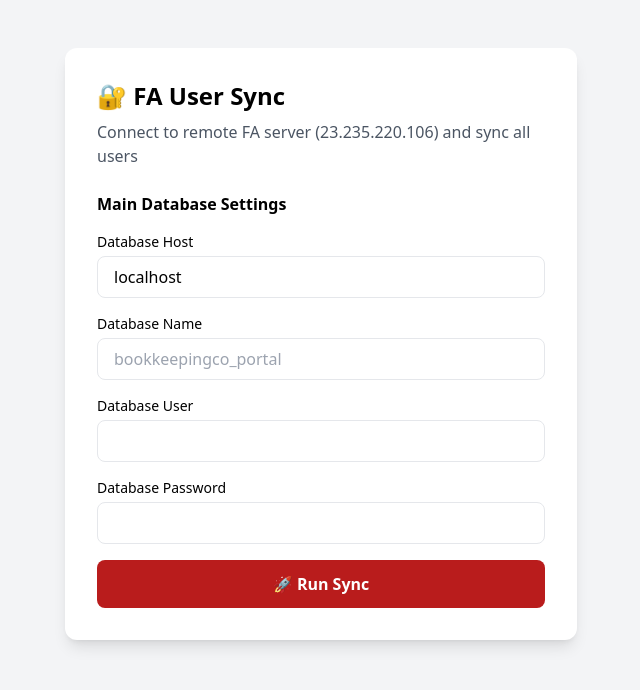
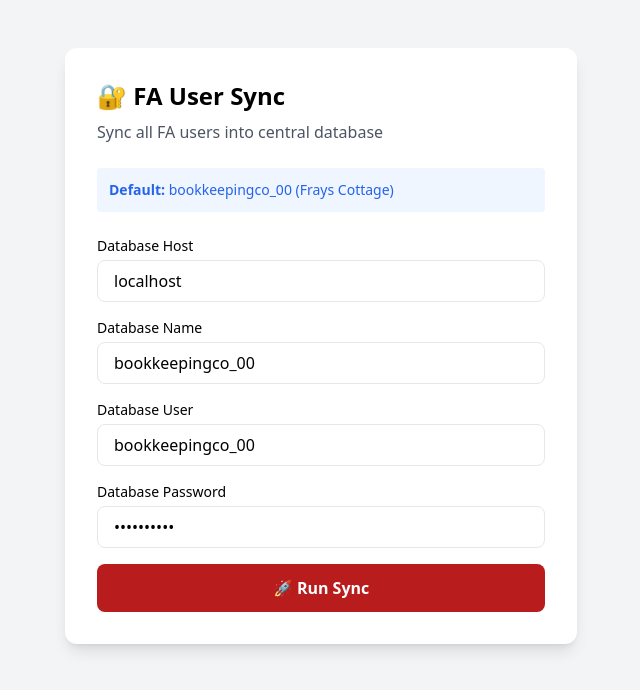
Before and after one commit to junyso/Frays-Cottage-Bookkeeping-Services-Website, a PHP site: page /portal/sync-fa-users.php in a window 1280 px wide. Shown: the top 690 px of the page, without its empty margins (319-959 px from the left). Run offline with PHP 8.4, Linux system fonts and the light colour scheme; some libraries are stand-ins or nearby versions.

Commit message:
Use bookkeepingco_00 as default central database

```diff
--- a/sync-fa-users.php
+++ b/sync-fa-users.php
@@ -1,9 +1,11 @@
 <?php
 /**
- * FA USER SYNC - Server Execution Mode
+ * FA USER SYNC - Central Database Mode
+ *
+ * This script syncs users from ALL FA instances into ONE central database.
  *
  * Upload and run: php sync-fa-users.php
- * Or access via browser
+ * Or access via browser: https://yourdomain.com/sync-fa-users.php
  */
 
 // FA Instances Configuration
@@ -40,7 +42,7 @@ $FA_INSTANCES = [
     'nidarshini' => ['name' => 'Nidarshini', 'version' => '2.4.18']
 ];
 
-// FA Database Credentials - ALL ON REMOTE SERVER 23.235.220.106
+// FA Database Credentials - All on localhost (same server)
 $FA_DATABASES = [
     'northernwarehouse' => ['database' => 'bookkeepingco_fron93', 'user' => 'bookkeepingco_fron93', 'pass' => '5]9fmNS4(p'],
     'madamz' => ['database' => 'bookkeepingco_fron75', 'user' => 'bookkeepingco_fron75', 'pass' => 'p5!.09TS03'],
@@ -74,8 +76,13 @@ $FA_DATABASES = [
     'nidarshini' => ['database' => 'bookkeepingco_fron341', 'user' => 'bookkeepingco_fron341', 'pass' => 'w93p6A(S9']
 ];
 
-// Remote FA Server (where all FA databases live)
-define('FA_SERVER', '23.235.220.106');
+// DEFAULT: Use bookkeepingco_00 as central database
+$CENTRAL_DB = [
+    'host' => 'localhost',
+    'database' => 'bookkeepingco_00',
+    'user' => 'bookkeepingco_00',
+    'pass' => '8pS@h41!17'
+];
 
 if (php_sapi_name() === 'cli' || isset($_POST['run'])) {
     runSync();
@@ -84,7 +91,7 @@ if (php_sapi_name() === 'cli' || isset($_POST['run'])) {
 }
 
 function showForm() {
-    global $FA_SERVER;
+    global $CENTRAL_DB;
     ?>
 <!DOCTYPE html>
 <html>
@@ -98,26 +105,27 @@ function showForm() {
     <div class="max-w-lg mx-auto">
         <div class="bg-white rounded-xl shadow-lg p-8">
             <h1 class="text-2xl font-bold mb-2">🔐 FA User Sync</h1>
-            <p class="text-gray-600 mb-6">Connect to remote FA server (<?= htmlspecialchars(FA_SERVER) ?>) and sync all users</p>
-
+            <p class="text-gray-600 mb-6">Sync all FA users into central database</p>
+            <p class="text-sm text-blue-600 mb-6 bg-blue-50 p-3 rounded">
+                <strong>Default:</strong> bookkeepingco_00 (Frays Cottage)
+            </p>
             <form method="POST">
-                <h3 class="font-semibold mb-4">Main Database Settings</h3>
                 <div class="space-y-4">
                     <div>
                         <label class="block text-sm font-medium mb-1">Database Host</label>
-                        <input type="text" name="host" value="localhost" class="w-full px-4 py-2 border rounded-lg" required>
+                        <input type="text" name="host" value="<?= htmlspecialchars($CENTRAL_DB['host']) ?>" class="w-full px-4 py-2 border rounded-lg" required>
                     </div>
                     <div>
                         <label class="block text-sm font-medium mb-1">Database Name</label>
-                        <input type="text" name="database" placeholder="bookkeepingco_portal" class="w-full px-4 py-2 border rounded-lg" required>
+                        <input type="text" name="database" value="<?= htmlspecialchars($CENTRAL_DB['database']) ?>" class="w-full px-4 py-2 border rounded-lg" required>
                     </div>
                     <div>
                         <label class="block text-sm font-medium mb-1">Database User</label>
-                        <input type="text" name="user" class="w-full px-4 py-2 border rounded-lg" required>
+                        <input type="text" name="user" value="<?= htmlspecialchars($CENTRAL_DB['user']) ?>" class="w-full px-4 py-2 border rounded-lg" required>
                     </div>
                     <div>
                         <label class="block text-sm font-medium mb-1">Database Password</label>
-                        <input type="password" name="pass" class="w-full px-4 py-2 border rounded-lg">
+                        <input type="password" name="pass" value="<?= htmlspecialchars($CENTRAL_DB['pass']) ?>" class="w-full px-4 py-2 border rounded-lg">
                     </div>
                     <button type="submit" name="run" value="1" class="w-full bg-red-700 text-white py-3 rounded-lg font-semibold hover:bg-red-800">
                         🚀 Run Sync
@@ -138,15 +146,15 @@ function runSync() {
     // Get credentials
     $MAIN_DB = [
         'host' => $_POST['host'] ?: 'localhost',
-        'database' => $_POST['database'],
-        'user' => $_POST['user'],
-        'pass' => $_POST['pass']
+        'database' => $_POST['database'] ?: 'bookkeepingco_00',
+        'user' => $_POST['user'] ?: 'bookkeepingco_00',
+        'pass' => $_POST['pass'] ?: '8pS@h41!17'
     ];
 
     echo "╔══════════════════════════════════════════════════════════════╗\n";
-    echo "║           FA USER SYNC - Remote Server Mode                ║\n";
+    echo "║           FA USER SYNC - Central Database Mode             ║\n";
     echo "╚══════════════════════════════════════════════════════════════╝\n";
-    echo "FA Server: " . FA_SERVER . "\n\n";
+    echo "Central DB: {$MAIN_DB['database']} @ {$MAIN_DB['host']}\n\n";
 
     $startTime = microtime(true);
     $connected = 0;
@@ -161,13 +169,14 @@ function runSync() {
             $MAIN_DB['pass'],
             [PDO::ATTR_ERRMODE => PDO::ERRMODE_EXCEPTION]
         );
-        echo "✓ Connected to main database: {$MAIN_DB['database']}\n\n";
+        echo "✓ Connected: {$MAIN_DB['database']}\n\n";
     } catch (PDOException $e) {
-        echo "ERROR: Cannot connect to main database:\n" . $e->getMessage() . "\n";
+        echo "ERROR: Cannot connect to main database:\n" . $e->getMessage() . "\n\n";
+        echo "Tip: Make sure the user '{$MAIN_DB['user']}' has access to '{$MAIN_DB['database']}' in cPanel → MySQL Databases.\n";
         exit(1);
     }
 
-    // Create table
+    // Create unified_users table
     echo "Creating unified_users table...\n";
     $sql = "CREATE TABLE IF NOT EXISTS unified_users (
         id INT AUTO_INCREMENT PRIMARY KEY,
@@ -189,15 +198,14 @@ function runSync() {
     $mainPDO->exec($sql);
     echo "✓ Table ready.\n\n";
 
-    echo "Processing " . count($FA_DATABASES) . " FA instances on " . FA_SERVER . "...\n\n";
+    echo "Processing " . count($FA_DATABASES) . " FA instances...\n\n";
 
     foreach ($FA_DATABASES as $key => $dbConfig) {
         echo "[" . str_pad($key, 20) . "] ";
 
         try {
-            // Connect to FA database on REMOTE SERVER
             $faPDO = new PDO(
-                "mysql:host=" . FA_SERVER . ";dbname={$dbConfig['database']};charset=utf8mb4",
+                "mysql:host=localhost;dbname={$dbConfig['database']};charset=utf8mb4",
                 $dbConfig['user'],
                 $dbConfig['pass'],
                 [PDO::ATTR_ERRMODE => PDO::ERRMODE_EXCEPTION]
@@ -241,7 +249,7 @@ function runSync() {
 
         } catch (PDOException $e) {
             $failed++;
-            $errors[] = $key . ": " . substr($e->getMessage(), 0, 60);
+            $errors[] = $key . ": " . substr($e->getMessage(), 0, 50);
             echo "✗ ERROR\n";
         }
     }
@@ -251,12 +259,12 @@ function runSync() {
     echo "\n╔══════════════════════════════════════════════════════╗\n";
     echo "║              SYNC COMPLETE                           ║\n";
     echo "╚══════════════════════════════════════════════════════╝\n";
-    echo "Time: {$elapsed}s | Connected: {$connected}/" . count($FA_DATABASES) . " | Failed: {$failed}\n";
+    echo "Time: {$elapsed}s | Success: {$connected}/" . count($FA_DATABASES) . " | Failed: {$failed}\n";
 
     if (!empty($errors)) {
-        echo "\nFailed instances:\n";
+        echo "\nFailed:\n";
         foreach ($errors as $e) echo "  - {$e}\n";
     }
 
-    echo "\n✓ All users synced to unified_users table!\n";
+    echo "\n✓ Users stored in {$MAIN_DB['database']}.unified_users table!\n";
 }
```
